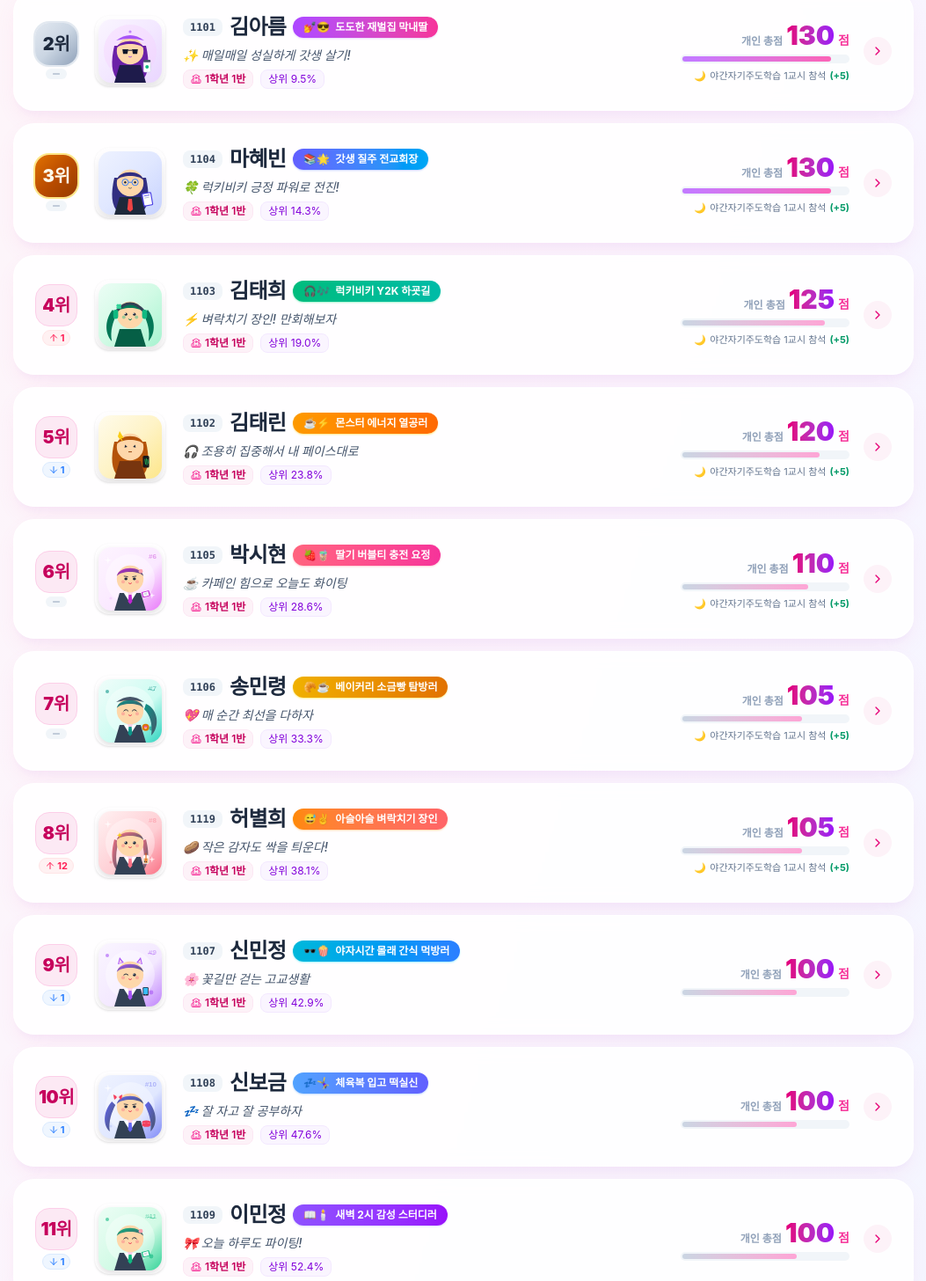
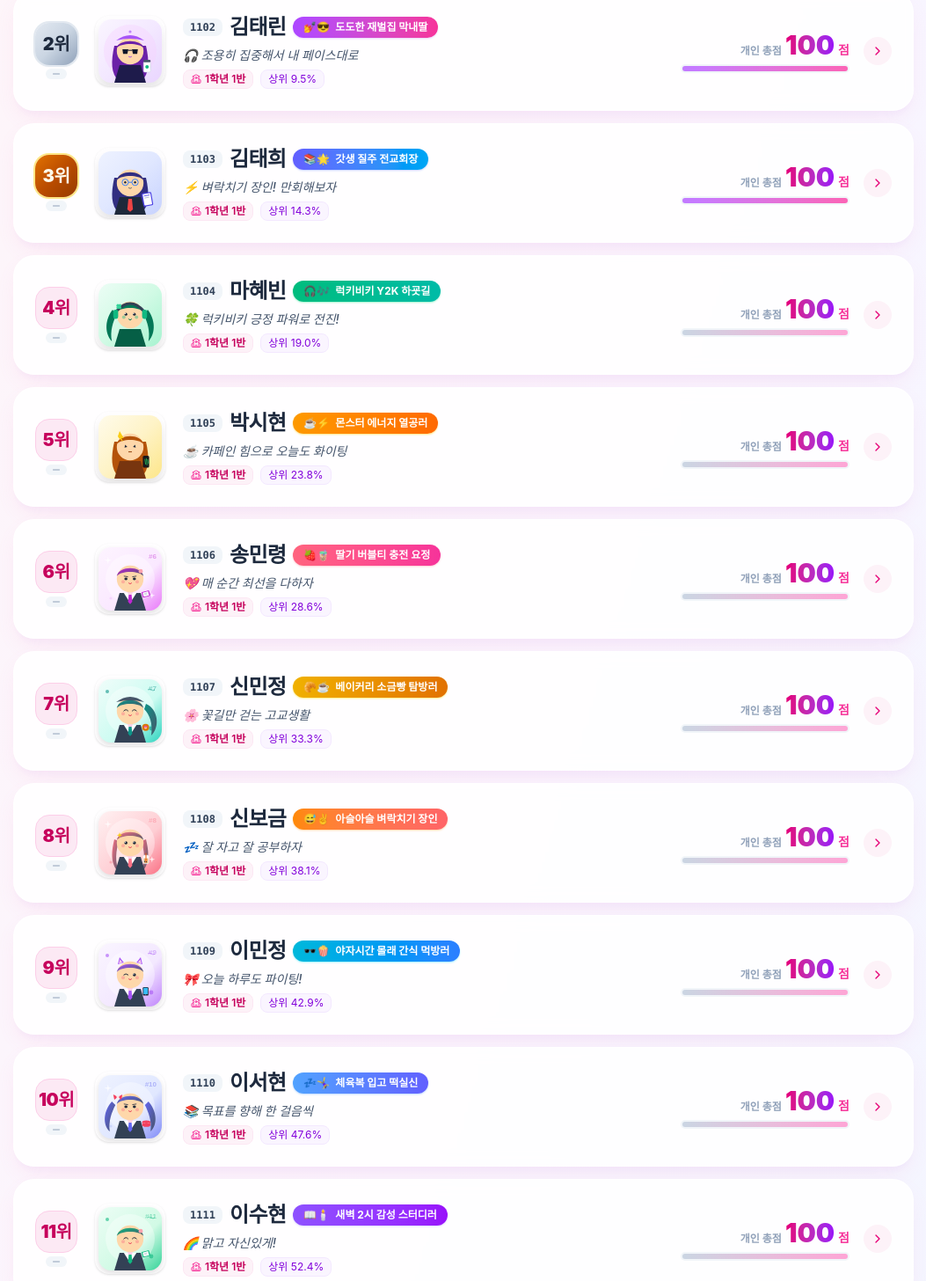
Before and after one commit to jinsang-kim/highschool-rank-app, a React (Vite) app: page / in a window 1280 px wide. Shown: the part 1018-2474 px from the top of the page at 88% size, without its empty margins (113-1166 px from the left). Built offline with nearby package versions, Linux system fonts and the light colour scheme; a web font is replaced by a local one.

Commit message:
refactor: 테스트 더미 점수 및 명예의 전당 초기화 (클린 슬레이트 적용)

```diff
--- a/src/data/defaultClasses.js
+++ b/src/data/defaultClasses.js
@@ -1,340 +1,36 @@
 /**
- * 학생 개인별 초기 샘플 데이터 및 3대 점수 체계
+ * 학생 개인별 초기 마스터 데이터 및 3대 점수 체계
  * (선생님의 실제 구글 시트 [야간자기주도학습 기록용] 기반)
  * 총점 = 🏫 기본점수(100점) + 🌙 야자점수 + ✨ 특별가점
  */
 
 export const DEFAULT_STUDENTS = [
-  {
-    id: 'student-1101',
-    studentId: '1101',
-    name: '김아름',
-    grade: 1,
-    classNum: 1,
-    studentNum: 1,
-    motto: '✨ 매일매일 성실하게 갓생 살기!',
-    baseScore: 100,
-    previousRank: 2,
-    history: [
-      { id: 'h101-1', date: '2026-09-01', category: '야자', title: '야간자기주도학습 1교시 참석', points: 5, type: 'plus' },
-      { id: 'h101-2', date: '2026-09-01', category: '야자', title: '야간자기주도학습 2교시 참석', points: 5, type: 'plus' },
-      { id: 'h101-3', date: '2026-09-02', category: '야자', title: '야간자기주도학습 1교시 참석', points: 5, type: 'plus' },
-      { id: 'h101-4', date: '2026-09-02', category: '야자', title: '야간자기주도학습 2교시 참석', points: 5, type: 'plus' },
-      { id: 'h101-5', date: '2026-09-03', category: '특별가점', title: '학급 청소/분리수거 솔선수범', points: 10, type: 'plus' },
-    ]
-  },
-  {
-    id: 'student-1203',
-    studentId: '1203',
-    name: '김나영',
-    grade: 1,
-    classNum: 2,
-    studentNum: 3,
-    motto: '👑 1등 먹고 마라탕후루 파티 가자!',
-    baseScore: 100,
-    previousRank: 1,
-    history: [
-      { id: 'h102-1', date: '2026-09-01', category: '야자', title: '야간자기주도학습 1교시 참석', points: 5, type: 'plus' },
-      { id: 'h102-2', date: '2026-09-01', category: '야자', title: '야간자기주도학습 2교시 참석', points: 5, type: 'plus' },
-      { id: 'h102-3', date: '2026-09-02', category: '야자', title: '야간자기주도학습 1교시 참석', points: 5, type: 'plus' },
-      { id: 'h102-4', date: '2026-09-02', category: '야자', title: '야간자기주도학습 2교시 참석', points: 5, type: 'plus' },
-      { id: 'h102-5', date: '2026-09-03', category: '야자', title: '야간자기주도학습 1교시 참석 (2026-09-03)', points: 5, type: 'plus' },
-      { id: 'h102-6', date: '2026-09-03', category: '야자', title: '야간자기주도학습 2교시 참석 (2026-09-03)', points: 5, type: 'plus' },
-      { id: 'h102-7', date: '2026-09-02', category: '특별가점', title: '수업시간 최우수 칭찬', points: 5, type: 'plus' },
-      { id: 'h102-8', date: '2026-09-03', category: '특별가점', title: '도서관/교내 봉사활동', points: 10, type: 'plus' },
-    ]
-  },
-  {
-    id: 'student-1104',
-    studentId: '1104',
-    name: '마혜빈',
-    grade: 1,
-    classNum: 1,
-    studentNum: 4,
-    motto: '🍀 럭키비키 긍정 파워로 전진!',
-    baseScore: 100,
-    previousRank: 3,
-    history: [
-      { id: 'h103-1', date: '2026-09-01', category: '야자', title: '야간자기주도학습 1교시 참석', points: 5, type: 'plus' },
-      { id: 'h103-2', date: '2026-09-01', category: '야자', title: '야간자기주도학습 2교시 참석', points: 5, type: 'plus' },
-      { id: 'h103-3', date: '2026-09-03', category: '야자', title: '야간자기주도학습 1교시 참석 (2026-09-03)', points: 5, type: 'plus' },
-      { id: 'h103-4', date: '2026-09-02', category: '특별가점', title: '수업시간 최우수 칭찬', points: 5, type: 'plus' },
-      { id: 'h103-5', date: '2026-09-03', category: '특별가점', title: '학급 청소/분리수거 솔선수범', points: 10, type: 'plus' },
-    ]
-  },
-  {
-    id: 'student-1102',
-    studentId: '1102',
-    name: '김태린',
-    grade: 1,
-    classNum: 1,
-    studentNum: 2,
-    motto: '🎧 조용히 집중해서 내 페이스대로',
-    baseScore: 100,
-    previousRank: 4,
-    history: [
-      { id: 'h104-1', date: '2026-09-01', category: '야자', title: '야간자기주도학습 1교시 참석', points: 5, type: 'plus' },
-      { id: 'h104-2', date: '2026-09-03', category: '야자', title: '야간자기주도학습 2교시 참석 (2026-09-03)', points: 5, type: 'plus' },
-      { id: 'h104-3', date: '2026-09-02', category: '특별가점', title: '도서관/교내 봉사활동', points: 10, type: 'plus' },
-    ]
-  },
-  {
-    id: 'student-1103',
-    studentId: '1103',
-    name: '김태희',
-    grade: 1,
-    classNum: 1,
-    studentNum: 3,
-    motto: '⚡ 벼락치기 장인! 만회해보자',
-    baseScore: 100,
-    previousRank: 5,
-    history: [
-      { id: 'h105-1', date: '2026-09-01', category: '야자', title: '야간자기주도학습 1교시 참석', points: 5, type: 'plus' },
-      { id: 'h105-2', date: '2026-09-02', category: '야자', title: '야간자기주도학습 1교시 참석', points: 5, type: 'plus' },
-      { id: 'h105-3', date: '2026-09-02', category: '야자', title: '야간자기주도학습 2교시 참석', points: 5, type: 'plus' },
-      { id: 'h105-4', date: '2026-09-03', category: '특별가점', title: '학급 청소/분리수거 솔선수범', points: 10, type: 'plus' },
-    ]
-  },
-  {
-    id: 'student-1105',
-    studentId: '1105',
-    name: '박시현',
-    grade: 1,
-    classNum: 1,
-    studentNum: 5,
-    motto: '☕ 카페인 힘으로 오늘도 화이팅',
-    baseScore: 100,
-    previousRank: 6,
-    history: [
-      { id: 'h106-1', date: '2026-09-01', category: '야자', title: '야간자기주도학습 1교시 참석', points: 5, type: 'plus' },
-      { id: 'h106-2', date: '2026-09-02', category: '특별가점', title: '수업시간 최우수 칭찬', points: 5, type: 'plus' },
-    ]
-  },
-  {
-    id: 'student-1106',
-    studentId: '1106',
-    name: '송민령',
-    grade: 1,
-    classNum: 1,
-    studentNum: 6,
-    motto: '💖 매 순간 최선을 다하자',
-    baseScore: 100,
-    previousRank: 7,
-    history: [
-      { id: 'h107-1', date: '2026-09-01', category: '야자', title: '야간자기주도학습 1교시 참석', points: 5, type: 'plus' },
-    ]
-  },
-  {
-    id: 'student-1107',
-    studentId: '1107',
-    name: '신민정',
-    grade: 1,
-    classNum: 1,
-    studentNum: 7,
-    motto: '🌸 꽃길만 걷는 고교생활',
-    baseScore: 100,
-    previousRank: 8,
-    history: []
-  },
-  {
-    id: 'student-1108',
-    studentId: '1108',
-    name: '신보금',
-    grade: 1,
-    classNum: 1,
-    studentNum: 8,
-    motto: '💤 잘 자고 잘 공부하자',
-    baseScore: 100,
-    previousRank: 9,
-    history: []
-  },
-  {
-    id: 'student-1109',
-    studentId: '1109',
-    name: '이민정',
-    grade: 1,
-    classNum: 1,
-    studentNum: 9,
-    motto: '🎀 오늘 하루도 파이팅!',
-    baseScore: 100,
-    previousRank: 10,
-    history: []
-  },
-  {
-    id: 'student-1110',
-    studentId: '1110',
-    name: '이서현',
-    grade: 1,
-    classNum: 1,
-    studentNum: 10,
-    motto: '📚 목표를 향해 한 걸음씩',
-    baseScore: 100,
-    previousRank: 11,
-    history: []
-  },
-  {
-    id: 'student-1111',
-    studentId: '1111',
-    name: '이수현',
-    grade: 1,
-    classNum: 1,
-    studentNum: 11,
-    motto: '🌈 맑고 자신있게!',
-    baseScore: 100,
-    previousRank: 12,
-    history: []
-  },
-  {
-    id: 'student-1112',
-    studentId: '1112',
-    name: '이영주',
-    grade: 1,
-    classNum: 1,
-    studentNum: 12,
-    motto: '✨ 빛나는 미래를 위해',
-    baseScore: 100,
-    previousRank: 13,
-    history: []
-  },
-  {
-    id: 'student-1113',
-    studentId: '1113',
-    name: '이윤아',
-    grade: 1,
-    classNum: 1,
-    studentNum: 13,
-    motto: '🎵 즐겁게 생활하자',
-    baseScore: 100,
-    previousRank: 14,
-    history: []
-  },
-  {
-    id: 'student-1114',
-    studentId: '1114',
-    name: '이휘향',
-    grade: 1,
-    classNum: 1,
-    studentNum: 14,
-    motto: '🌷 나만의 색깔로 빛나자',
-    baseScore: 100,
-    previousRank: 15,
-    history: []
-  },
-  {
-    id: 'student-1115',
-    studentId: '1115',
-    name: '임서윤',
-    grade: 1,
-    classNum: 1,
-    studentNum: 15,
-    motto: '💫 꾸준함이 정답이다',
-    baseScore: 100,
-    previousRank: 16,
-    history: []
-  },
-  {
-    id: 'student-1116',
-    studentId: '1116',
-    name: '정보민',
-    grade: 1,
-    classNum: 1,
-    studentNum: 16,
-    motto: '☀️ 햇살처럼 밝게',
-    baseScore: 100,
-    previousRank: 17,
-    history: []
-  },
-  {
-    id: 'student-1117',
-    studentId: '1117',
-    name: '최문설',
-    grade: 1,
-    classNum: 1,
-    studentNum: 17,
-    motto: '🌟 오늘도 보람찬 하루',
-    baseScore: 100,
-    previousRank: 18,
-    history: []
-  },
-  {
-    id: 'student-1118',
-    studentId: '1118',
-    name: '최수빈',
-    grade: 1,
-    classNum: 1,
-    studentNum: 18,
-    motto: '🍀 행운은 노력하는 자에게',
-    baseScore: 100,
-    previousRank: 19,
-    history: []
-  },
-  {
-    id: 'student-1119',
-    studentId: '1119',
-    name: '허별희',
-    grade: 1,
-    classNum: 1,
-    studentNum: 19,
-    motto: '🥔 작은 감자도 싹을 틔운다!',
-    baseScore: 100,
-    previousRank: 20,
-    history: [
-      { id: 'h119-1', date: '2026-09-02', category: '야자', title: '야간자기주도학습 1교시 참석', points: 5, type: 'plus' },
-    ]
-  },
-  {
-    id: 'student-1120',
-    studentId: '1120',
-    name: '허주희',
-    grade: 1,
-    classNum: 1,
-    studentNum: 20,
-    motto: '🔥 끝까지 포기하지 말자',
-    baseScore: 100,
-    previousRank: 21,
-    history: []
-  }
+  { id: 'student-1101', studentId: '1101', name: '김아름', grade: 1, classNum: 1, studentNum: 1, motto: '✨ 매일매일 성실하게 갓생 살기!', baseScore: 100, previousRank: null, history: [] },
+  { id: 'student-1102', studentId: '1102', name: '김태린', grade: 1, classNum: 1, studentNum: 2, motto: '🎧 조용히 집중해서 내 페이스대로', baseScore: 100, previousRank: null, history: [] },
+  { id: 'student-1103', studentId: '1103', name: '김태희', grade: 1, classNum: 1, studentNum: 3, motto: '⚡ 벼락치기 장인! 만회해보자', baseScore: 100, previousRank: null, history: [] },
+  { id: 'student-1104', studentId: '1104', name: '마혜빈', grade: 1, classNum: 1, studentNum: 4, motto: '🍀 럭키비키 긍정 파워로 전진!', baseScore: 100, previousRank: null, history: [] },
+  { id: 'student-1105', studentId: '1105', name: '박시현', grade: 1, classNum: 1, studentNum: 5, motto: '☕ 카페인 힘으로 오늘도 화이팅', baseScore: 100, previousRank: null, history: [] },
+  { id: 'student-1106', studentId: '1106', name: '송민령', grade: 1, classNum: 1, studentNum: 6, motto: '💖 매 순간 최선을 다하자', baseScore: 100, previousRank: null, history: [] },
+  { id: 'student-1107', studentId: '1107', name: '신민정', grade: 1, classNum: 1, studentNum: 7, motto: '🌸 꽃길만 걷는 고교생활', baseScore: 100, previousRank: null, history: [] },
+  { id: 'student-1108', studentId: '1108', name: '신보금', grade: 1, classNum: 1, studentNum: 8, motto: '💤 잘 자고 잘 공부하자', baseScore: 100, previousRank: null, history: [] },
+  { id: 'student-1109', studentId: '1109', name: '이민정', grade: 1, classNum: 1, studentNum: 9, motto: '🎀 오늘 하루도 파이팅!', baseScore: 100, previousRank: null, history: [] },
+  { id: 'student-1110', studentId: '1110', name: '이서현', grade: 1, classNum: 1, studentNum: 10, motto: '📚 목표를 향해 한 걸음씩', baseScore: 100, previousRank: null, history: [] },
+  { id: 'student-1111', studentId: '1111', name: '이수현', grade: 1, classNum: 1, studentNum: 11, motto: '🌈 맑고 자신있게!', baseScore: 100, previousRank: null, history: [] },
+  { id: 'student-1112', studentId: '1112', name: '이영주', grade: 1, classNum: 1, studentNum: 12, motto: '✨ 빛나는 미래를 위해', baseScore: 100, previousRank: null, history: [] },
+  { id: 'student-1113', studentId: '1113', name: '이윤아', grade: 1, classNum: 1, studentNum: 13, motto: '🎵 즐겁게 생활하자', baseScore: 100, previousRank: null, history: [] },
+  { id: 'student-1114', studentId: '1114', name: '이휘향', grade: 1, classNum: 1, studentNum: 14, motto: '🌷 나만의 색깔로 빛나자', baseScore: 100, previousRank: null, history: [] },
+  { id: 'student-1115', studentId: '1115', name: '임서윤', grade: 1, classNum: 1, studentNum: 15, motto: '💫 꾸준함이 정답이다', baseScore: 100, previousRank: null, history: [] },
+  { id: 'student-1116', studentId: '1116', name: '정보민', grade: 1, classNum: 1, studentNum: 16, motto: '☀️ 햇살처럼 밝게', baseScore: 100, previousRank: null, history: [] },
+  { id: 'student-1117', studentId: '1117', name: '최문설', grade: 1, classNum: 1, studentNum: 17, motto: '🌟 오늘도 보람찬 하루', baseScore: 100, previousRank: null, history: [] },
+  { id: 'student-1118', studentId: '1118', name: '최수빈', grade: 1, classNum: 1, studentNum: 18, motto: '🍀 행운은 노력하는 자에게', baseScore: 100, previousRank: null, history: [] },
+  { id: 'student-1119', studentId: '1119', name: '허별희', grade: 1, classNum: 1, studentNum: 19, motto: '🥔 작은 감자도 싹을 틔운다!', baseScore: 100, previousRank: null, history: [] },
+  { id: 'student-1120', studentId: '1120', name: '허주희', grade: 1, classNum: 1, studentNum: 20, motto: '🔥 끝까지 포기하지 말자', baseScore: 100, previousRank: null, history: [] },
+  { id: 'student-1203', studentId: '1203', name: '김나영', grade: 1, classNum: 2, studentNum: 3, motto: '👑 1등 먹고 마라탕후루 파티 가자!', baseScore: 100, previousRank: null, history: [] }
 ];
 
 export const DEFAULT_CLASSES = DEFAULT_STUDENTS;
 
-export const SAMPLE_HALL_OF_FAME = [
-  {
-    month: '2026년 8월',
-    yearMonth: '2026-08',
-    championStudent: '1203 김나영',
-    championScore: 245,
-    classInfo: '1학년 2반',
-    tierName: '우주 대스타 마라탕후루 여왕 👑✨',
-    rewardGiven: '간식 박스 쿠폰 & 마라탕 세트 상품권',
-    quote: '“1위 먹어서 야자시간에 피자파티 했어요!”',
-    totalParticipants: 21,
-    rankings: [
-      { rank: 1, name: '김나영 (1203)', score: 245, classInfo: '1학년 2반' },
-      { rank: 2, name: '김아름 (1101)', score: 230, classInfo: '1학년 1반' },
-      { rank: 3, name: '마혜빈 (1104)', score: 215, classInfo: '1학년 1반' },
-      { rank: 4, name: '김태린 (1102)', score: 195, classInfo: '1학년 1반' },
-      { rank: 5, name: '김태희 (1103)', score: 175, classInfo: '1학년 1반' },
-      { rank: 6, name: '박시현 (1105)', score: 150, classInfo: '1학년 1반' },
-    ]
-  },
-  {
-    month: '2026년 7월',
-    yearMonth: '2026-07',
-    championStudent: '1101 김아름',
-    championScore: 260,
-    classInfo: '1학년 1반',
-    tierName: '우주 대스타 마라탕후루 여왕 👑✨',
-    rewardGiven: '탕후루 키트 & 배달앱 쿠폰',
-    quote: '“방학 전 마지막 1위는 내가 접수완료!”',
-    totalParticipants: 21,
-    rankings: [
-      { rank: 1, name: '김아름 (1101)', score: 260, classInfo: '1학년 1반' },
-      { rank: 2, name: '김나영 (1203)', score: 240, classInfo: '1학년 2반' },
-      { rank: 3, name: '마혜빈 (1104)', score: 220, classInfo: '1학년 1반' },
-    ]
-  }
-];
+export const SAMPLE_HALL_OF_FAME = [];
 
 export const CATEGORY_ICONS = {
   '기본점수': '🏫',
@@ -345,11 +41,10 @@ export const CATEGORY_ICONS = {
 
 /**
  * [초간단 단일 야자 시트 전용 Google Apps Script]
- * 벌점 시트 연결 불필요! [야간자기주도학습 기록용] 시트 하나로 100% 자동 연동!
  */
 export const GAS_SAMPLE_CODE = `/**
  * ==============================================================================
- * [여고 생활기록 랭킹전 - 야자 시트 단일 연동 Web App (벌점 미사용)]
+ * [여고 생활기록 랭킹전 - 야자 시트 단일 연동 Web App]
  *
  * • '학생명단' 탭 (A열: 학번, B열: 이름)  -> 전교생 기초 명부 로드 (기본 100점)
  * • '출석기록' 탭 (B:학번, D:1교시, E:2교시) -> 야자 참석 1교시당 +5점 자동 가점
@@ -357,27 +52,7 @@ export const GAS_SAMPLE_CODE = `/**
  * ==============================================================================
  */
 
-// ⚙️ 야자 참석 점수 설정 (1교시당 +5점)
 const YAJA_SCORE_PER_ATTEND = 5;
-
-/**
- * 🛠️ [1초 진단 함수]:
- * 상단에서 'testDebug'를 선택하고 ▶ [실행]을 누르시면 학생 수와 야자 출석이 바로 출력됩니다!
- */
-function testDebug() {
-  Logger.log("=== 🔍 생활기록 랭킹전 실시간 데이터 진단 ===");
-  const result = fetchIntegratedData();
-  Logger.log("1. 총 등록 학생 수: " + result.students.length + "명");
-
-  let yajaCount = 0;
-  result.students.forEach(s => {
-    (s.history || []).forEach(h => {
-      if (h.category === '야자') yajaCount++;
-    });
-  });
-  Logger.log("2. 야자 출석 적용 학생 및 건수: " + yajaCount + "건");
-  Logger.log("=== ✅ 진단 완료: 정상 작동 중 ===");
-}
 
 function doGet(e) {
   try {
@@ -477,7 +152,7 @@ function fetchIntegratedData() {
     });
   }
 
-  // 3. [특별가점] 탭 집계 (A:학번, B:특별가점, C:좌우명) - 선택 사항
+  // 3. [특별가점] 탭 집계 (선택 사항)
   const specialSheet = ss.getSheetByName("특별가점");
   if (specialSheet) {
     const specialData = specialSheet.getDataRange().getDisplayValues();
--- a/src/hooks/useRankData.js
+++ b/src/hooks/useRankData.js
@@ -4,9 +4,9 @@ import { processStudentRankings } from '../utils/rankCalculator';
 import { fireMonthlyGrandCelebration } from '../utils/confetti';
 
 const STORAGE_KEYS = {
-  STUDENTS: 'hsg_rank_students_v2',
+  STUDENTS: 'hsg_rank_students_clean_v1',
   GAS_URL: 'hsg_gas_url_v2',
-  HALL_OF_FAME: 'hsg_hall_of_fame_v2',
+  HALL_OF_FAME: 'hsg_hall_of_fame_clean_v1',
   LAST_CHECKED_MONTH: 'hsg_last_checked_month_v2',
 };
 
```
